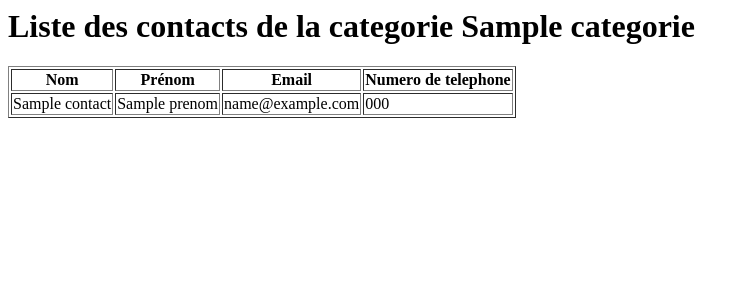
After one commit to L3-MIAGE-UNIVERSITE-RENNES/club-sportif, a Symfony app: template partie_2/templates/contact.html.twig in a window 1280 px wide. The commit adds this page. Shown: the top 300 px of the page, without its empty margins (0-750 px from the left). Run offline with Twig, Linux system fonts and the light colour scheme; the template is opened without the code that fills it: most values are stand-ins (such as "Sample title", 1, 10 or a date in 2020); some libraries are stand-ins or nearby versions.

Commit message:
feat: list of all contact by category

```diff
--- /dev/null
+++ b/partie_2/templates/contact.html.twig
@@ -0,0 +1,21 @@
+<h1>Liste des contacts de la categorie {{ categorie.nom }}</h1>
+<table border="1">
+    <thead>
+    <tr>
+        <th>Nom</th>
+        <th>Prénom</th>
+        <th>Email</th>
+        <th>Numero de telephone</th>
+    </tr>
+    </thead>
+    <tbody>
+    {% for contact in contacts %}
+        <tr>
+            <td>{{ contact.nom }}</td>
+            <td>{{ contact.prenom }}</td>
+            <td>{{ contact.email }}</td>
+            <td>{{ contact.numeroTel }}</td>
+        </tr>
+    {% endfor %}
+    </tbody>
+</table>
--- a/partie_2/templates/licencie.html.twig
+++ b/partie_2/templates/licencie.html.twig
@@ -1,4 +1,4 @@
-<h1>Liste des licencié de la categorie {{ categorie.nom }}</h1>
+<h1>Liste des licenciés de la categorie {{ categorie.nom }}</h1>
 <table border="1">
     <thead>
     <tr>
```
Also changed, not shown: partie_2/src/Controller/ListController.php (+8 -6 lines), partie_2/src/Entity/Contact.php (+5 -5 lines), partie_2/src/Repository/ContactRepository.php (+11 -0 lines).
